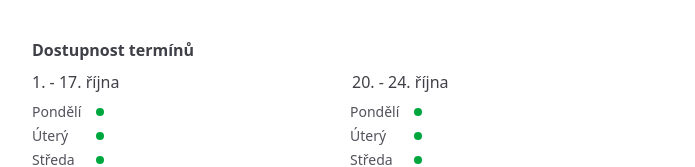
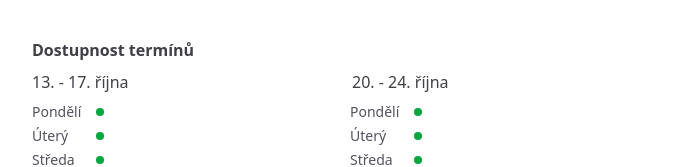
Before and after one commit to david-stafa/ski-reservation, a Next.js app: page / in a window 1280 px wide. Shown: the part 339-506 px from the top of the page, without its empty margins (292-987 px from the left). Built offline with nearby package versions, Linux system fonts and the light colour scheme; no server answers; the database is empty.

Commit message:
fix: typo

```diff
--- a/src/app/admin/page.tsx
+++ b/src/app/admin/page.tsx
@@ -13,7 +13,7 @@ const AdminPage = () => {
       <section className="mb-8">
         <h3 className="text-xl font-bold mb-4 text-left">Celoroční sety:</h3>
         <div className="grid grid-cols-2 gap-10 mb-2 text-base font-semibold">
-          <p>1. - 17. října</p>
+          <p>13. - 17. října</p>
           <p>20. - 24. října</p>
         </div>
         {/* Grid for days */}
--- a/src/components/landingPage/AvailabilityDisplay.tsx
+++ b/src/components/landingPage/AvailabilityDisplay.tsx
@@ -19,7 +19,7 @@ export default function AvailabilityDisplay({
       </div>
 
       <div className="grid grid-cols-2 gap-2 mb-2 text-base font">
-        <p>1. - 17. října</p>
+        <p>13. - 17. října</p>
         <p>20. - 24. října</p>
       </div>
 
```
